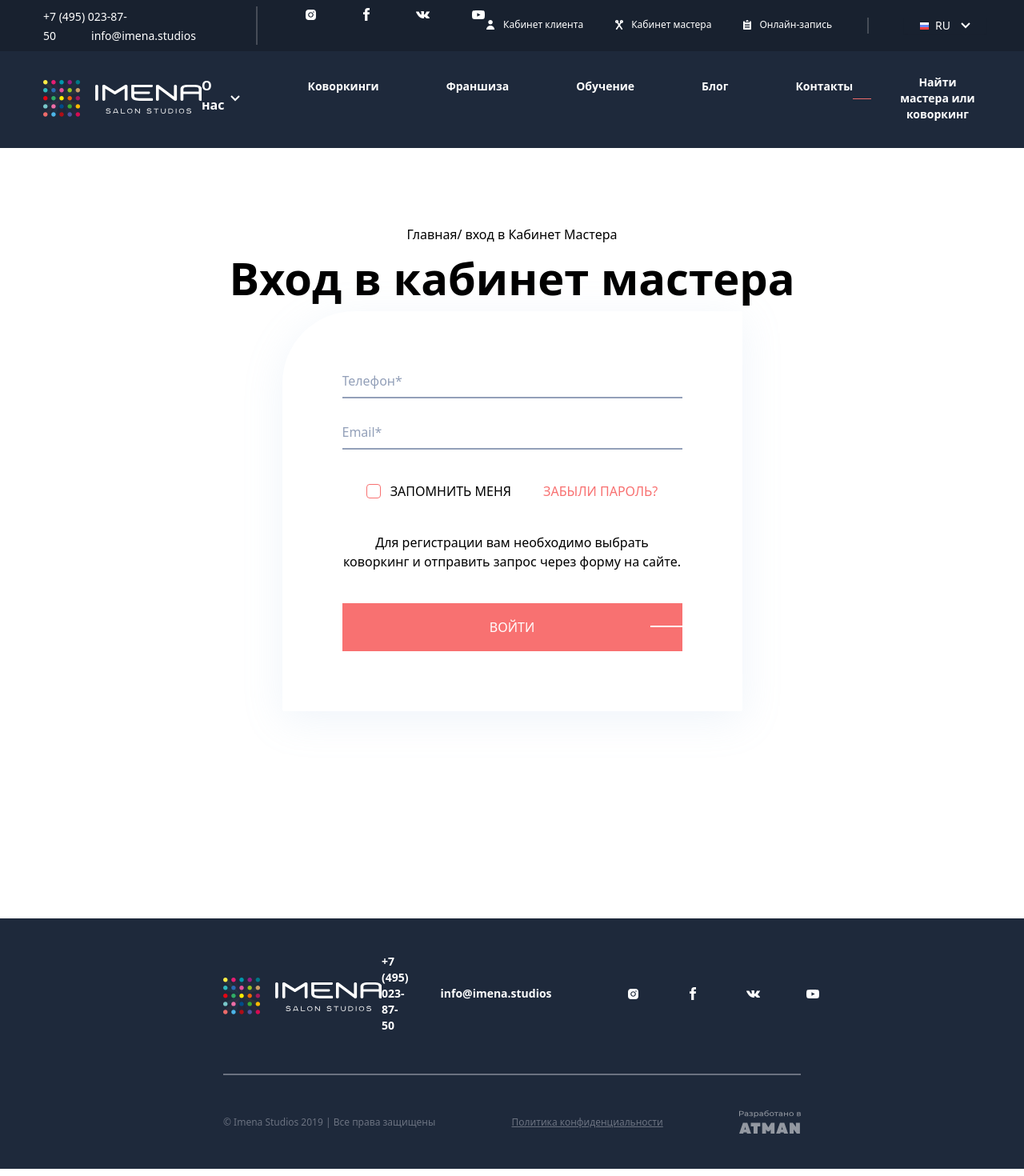
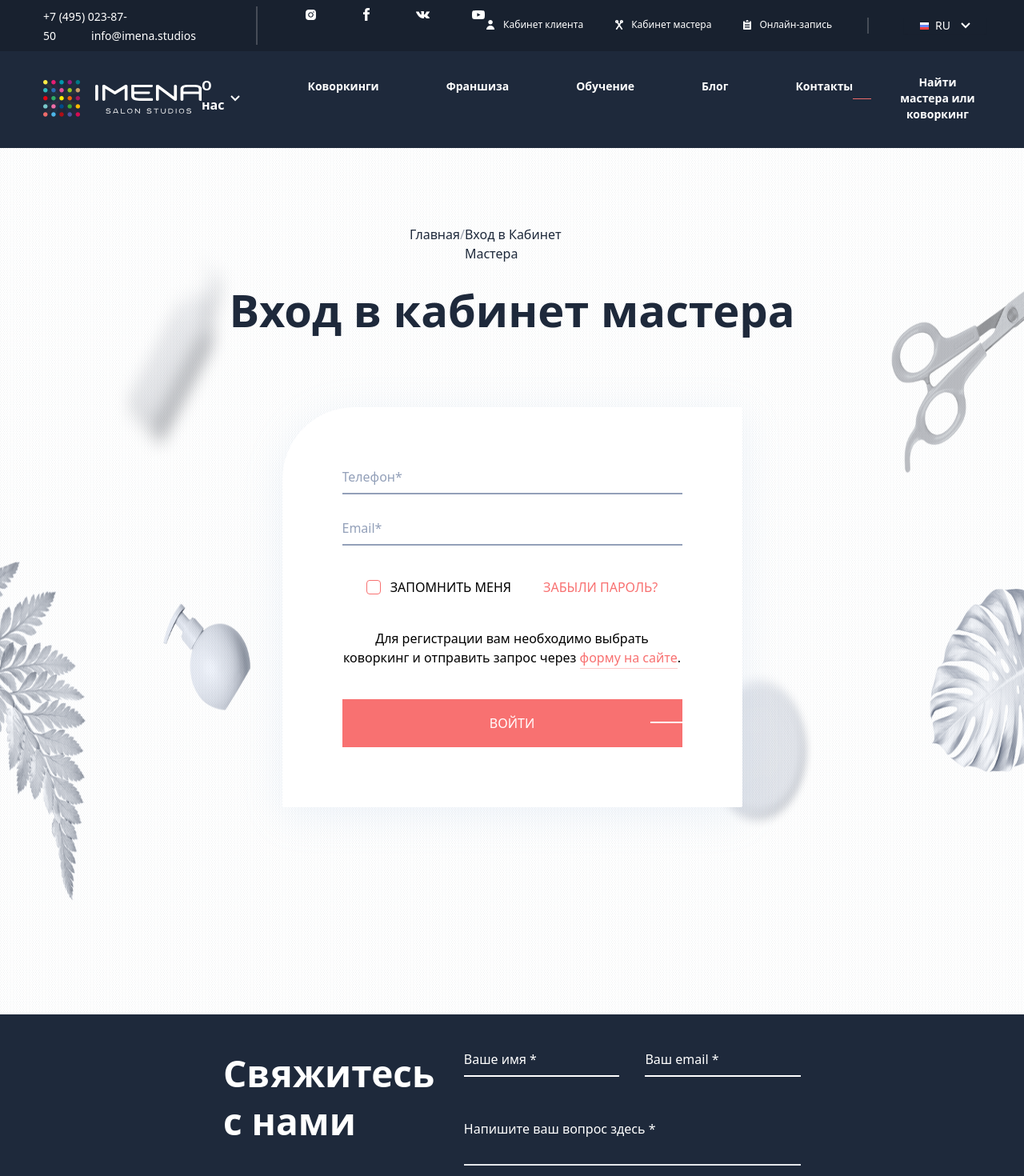
Before and after one commit to Daniil-Stefaniv/imena-beaty-salons, a React (Create React App) app: page / in a window 1280 px wide. Shown: the top 1470 px of the page at 80% size. Built offline with nearby package versions, Linux system fonts and the light colour scheme.

Commit message:
last commit

```diff
--- a/src/Components/App.tsx
+++ b/src/Components/App.tsx
@@ -20,7 +20,7 @@ function App() {
 						<MasterCabLogin />
 					</main>
 					<footer>
-						<Footer size={'small'} />
+						<Footer size={'big'} />
 					</footer>
 				</div>
 			</div>
--- a/src/Components/Pages/MasterCabinet/MasterCabLogin.tsx
+++ b/src/Components/Pages/MasterCabinet/MasterCabLogin.tsx
@@ -1,18 +1,33 @@
 import React from 'react';
-import Input from '../../UI/Input/Input';
-import CheckBox from '../../UI/CheckBox/CheckBox';
 import RegistrationForm from '../../UI/RegistrationForm/RegistrationForm';
+import BackGround from '../../GraphicElements/Images/SigninOrSignupBG.png';
 
 const MasterCabLogin = () => {
 	return (
-		<div className="pt-[96px] pb-[259px] flex flex-col items-center">
-			<div>
-				<a href="">Главная</a>
-				<span>/</span>
-				<a href=""> вход в Кабинет Мастера</a>
+		<div className=" relative pt-[96px] pb-[259px] flex flex-col items-center">
+			<img
+				className="select-none absolute top-[0px] -left-0 w-full h-full -z-40"
+				src={BackGround}
+			/>
+
+			<div className=" mb-4 w-1/5	 flex justify-between">
+				<a
+					className="transition-all text-slate-800 hover:text-red-400"
+					href=""
+				>
+					Главная
+				</a>
+				<span className=" text-gray-400">/</span>
+				<a
+					className="transition-all text-slate-800 hover:text-red-400"
+					href=""
+				>
+					{' '}
+					Вход в Кабинет Мастера
+				</a>
 			</div>
 
-			<h1 className="font-bold text-[56px] whitespace-nowrap">
+			<h1 className="mb-20 font-bold text-[56px] text-slate-800 whitespace-nowrap">
 				Вход в кабинет мастера
 			</h1>
 
--- a/src/Components/UI/RegistrationForm/RegistrationForm.tsx
+++ b/src/Components/UI/RegistrationForm/RegistrationForm.tsx
@@ -10,37 +10,57 @@ const RegistrationForm = ({
 	inputsList,
 	submitText,
 }: RegistrationFormProps) => {
-	const dataTemplate: { [key: string]: string } = {};
+	const emptyForm: { [key: string]: string } = {};
 	inputsList.map(i => {
-		dataTemplate[i] = '';
+		emptyForm[i] = '';
 	});
 
-	const [formData, setFormData] = useState<{ [key: string]: string }>(
-		dataTemplate
+	const [formData, setformData] = useState<{ [key: string]: string }>(
+		emptyForm
 	);
 
-	const updateFormInfo = (e: React.ChangeEvent, param: string) => {
+	const updateFormInfo = (
+		e: React.ChangeEvent<HTMLInputElement>,
+		param: string
+	) => {
+		e.preventDefault();
+		const newData: { [key: string]: string } = {};
+
+		Object.assign(newData, formData);
+
+		newData[param] = e.target.value;
+
+		setformData(newData);
+	};
+
+	const submitForm = (e: React.FormEvent<HTMLFormElement>) => {
 		e.preventDefault();
 
-		const newData = {};
+		const JSONFormData = JSON.stringify(formData);
+
+		setformData(emptyForm);
 	};
 
 	return (
 		<form
+			onSubmit={e => submitForm(e)}
 			action=""
-			className=" w-[575px] grid gris-cols-1 justify-items-center gap-10 rounded-[90px_2px_2px_2px] px-[75px] py-[75px] shadow-[0px_10px_50px_rgba(161,189,227,0.17)]"
+			className="bg-white w-[575px] grid gris-cols-1 justify-items-center gap-10 rounded-[90px_2px_2px_2px] px-[75px] py-[75px] shadow-[0px_10px_50px_rgba(161,189,227,0.17)]"
 		>
 			{clientOrMaster === 'client' ? <ClientSwitch /> : ''}
 
 			<div className="w-[425px] grid grid-cols-1 gap-[30px]">
-				{inputsList.map(i => (
+				{inputsList.map((i: string, idx: number) => (
 					<Input
-						key={RandomKey()}
+						key={idx}
 						type={'text'}
 						theme={'light'}
 						placeholder={i}
 						name={''}
-						value={''}
+						value={formData[i]}
+						handler={(e: React.ChangeEvent<HTMLInputElement>) =>
+							updateFormInfo(e, i)
+						}
 					/>
 				))}
 			</div>
@@ -60,11 +80,18 @@ const RegistrationForm = ({
 				</a>
 			</div>
 
-			<p className=" text-center">
-				{
-					'Для регистрации вам необходимо выбрать коворкинг и отправить запрос через форму на сайте.'
-				}
-			</p>
+			{clientOrMaster === 'master' ? (
+				<p className="text-center">
+					Для регистрации вам необходимо выбрать коворкинг и отправить
+					запрос через{' '}
+					<span className="transition-all cursor-pointer text-red-400 border-b-[1px] border-red-200 hover:border-red-400 pb-[2px]">
+						форму на сайте
+					</span>
+					.
+				</p>
+			) : (
+				''
+			)}
 
 			<div className="w-full h-[60px]">
 				<Input
```
Also changed, not shown: src/Components/GraphicElements/Images/SigninOrSignupBG.jpg (added), src/Components/GraphicElements/Images/SigninOrSignupBG.png (added).
